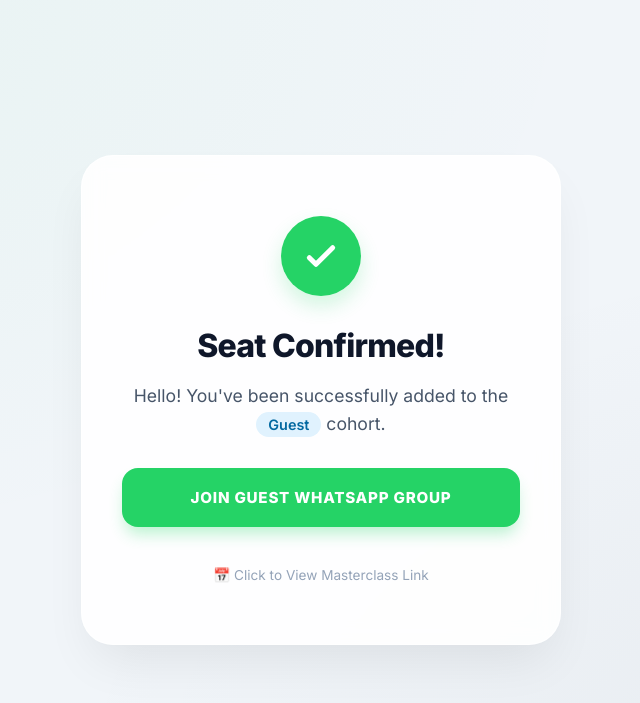
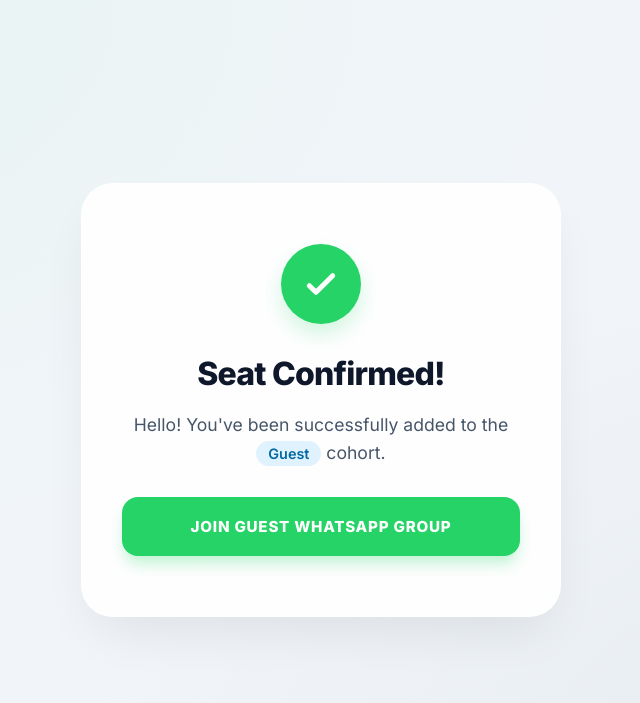
Before and after one commit to sakhiledevs-oaktree/crm_sytem, a Flask app: page /webinar/success in a window 1280 px wide. Shown: the top 703 px of the page, without its empty margins (319-959 px from the left). Run offline with Flask 3, Linux system fonts and the light colour scheme; some libraries are stand-ins or nearby versions.

Commit message:
removed masterclass link on success page

```diff
--- a/templates/registration_success.html
+++ b/templates/registration_success.html
@@ -156,9 +156,6 @@
                Join {{ cohort|upper if cohort else 'Webinar' }} WhatsApp Group
             </a>
 
-            <a href="{{ calendar_link }}" target="_blank" class="footer-link">
-                📅 Click to View Masterclass Link
-            </a>
 
         </div>
     </div>
```
